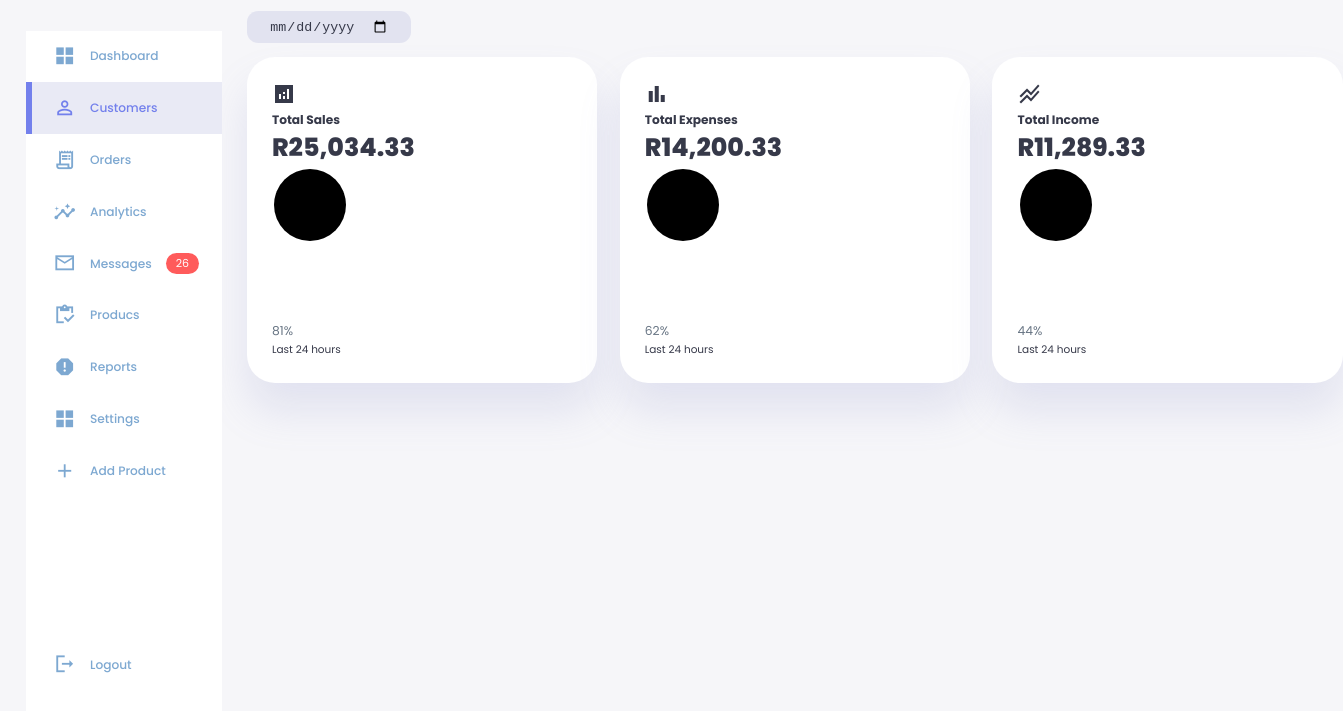
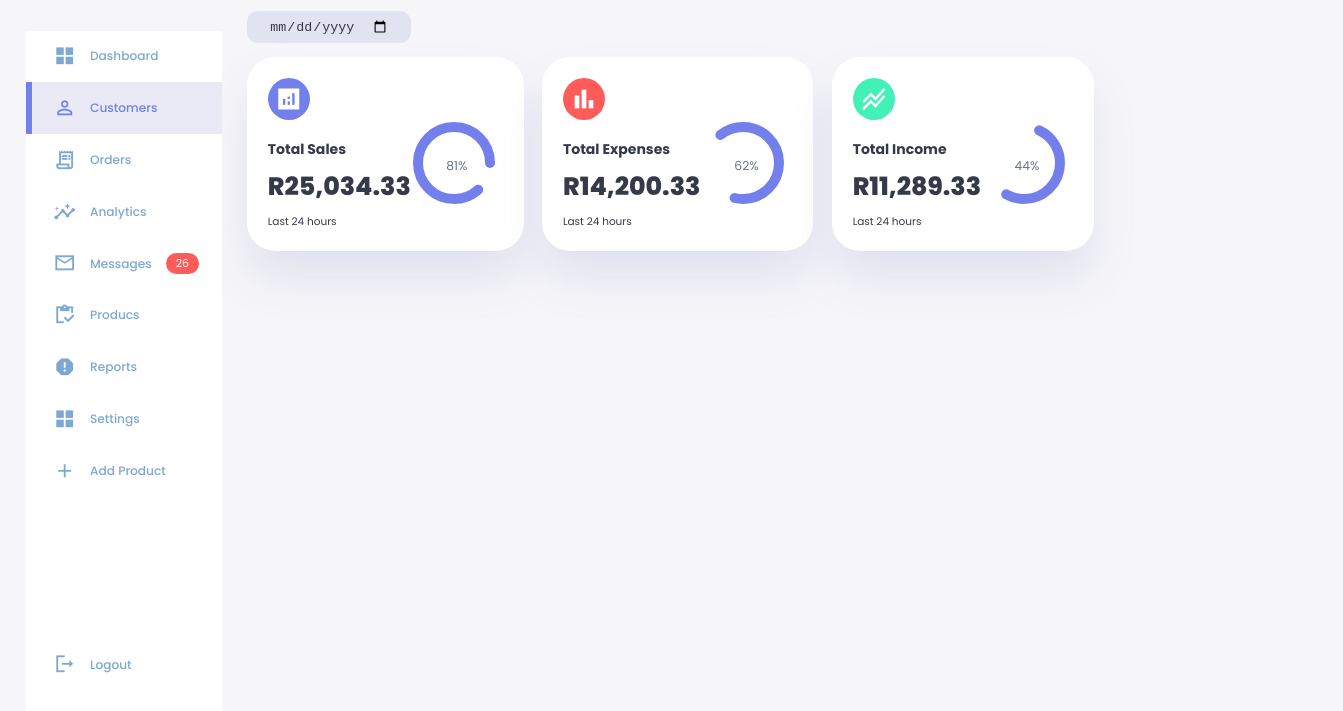
Before and after one commit to germanoPedro/Dashboard_1, a plain HTML site: page index.html in a window 1280 px wide. Shown: the part 61-772 px from the top of the page, 1343 px wide, since content can reach past the window. Drawn offline with Linux system fonts and the light colour scheme.

Commit message:
done with insights

```diff
--- a/style.css
+++ b/style.css
@@ -22,7 +22,7 @@
   --border-radius-2: 1.2rem;
   --border-radius-3: 1.8rem;
 
-  --card-padding: 1.8rem;
+  --card-padding: 1.5rem;
   --padding-1: 1.2rem;
 
   --box-shadow: 0 2rem 3rem var(--color-light);
@@ -202,6 +202,7 @@ aside .sidebar .message-count {
   border-radius: var(--border-radius-1);
 }
 /* ===================== MAIN ================== */
+/* insights */
 main {
   margin-top: 1.4rem;
 }
@@ -219,7 +220,7 @@ main .date input[type='date'] {
 main .insights {
   display: grid;
   grid-template-columns: repeat(3, 1fr);
-  gap: 1.6rem;
+  gap: 1.3rem;
 }
 main .insights > div {
   background: var(--color-white);
@@ -233,3 +234,67 @@ main .insights > div {
 main .insights > div:hover {
   box-shadow: none;
 }
+main .insights > div span {
+  background: var(--color-primary);
+  padding: 0.5rem;
+  border-radius: 50%;
+  color: var(--color-white);
+  font-size: 2rem;
+}
+main .insights > div.expenses span {
+  background: var(--color-danger);
+}
+main .insights > div.income span {
+  background: var(--color-success);
+}
+main .insights > div .middle {
+  display: flex;
+  align-items: center;
+  justify-content: space-between;
+}
+main .insights h3 {
+  margin: 1rem 0 0.6rem;
+  font-size: 1rem;
+}
+main .insights .progress {
+  position: relative;
+  width: 92px;
+  height: 92px;
+  border-radius: 50%;
+}
+
+main .insights svg {
+  width: 6rem;
+  height: 6rem;
+}
+
+main .insights svg circle {
+  fill: none;
+  stroke: var(--color-primary);
+  stroke-width: 10;
+  stroke-linecap: round;
+  transform: translate(5px, 5px);
+}
+main .insights .sales svg circle {
+  stroke-dashoffset: -30;
+  stroke-dasharray: 200;
+}
+main .insights .expenses svg circle {
+  stroke-dashoffset: 15;
+  stroke-dasharray: 80;
+}
+main .insights .income svg circle {
+  stroke-dashoffset: 35;
+  stroke-dasharray: 110;
+}
+
+main .insights .progress .number {
+  position: absolute;
+  top: 0;
+  left: 0;
+  width: 100%;
+  height: 100%;
+  display: flex;
+  justify-content: center;
+  align-items: center;
+}
```
